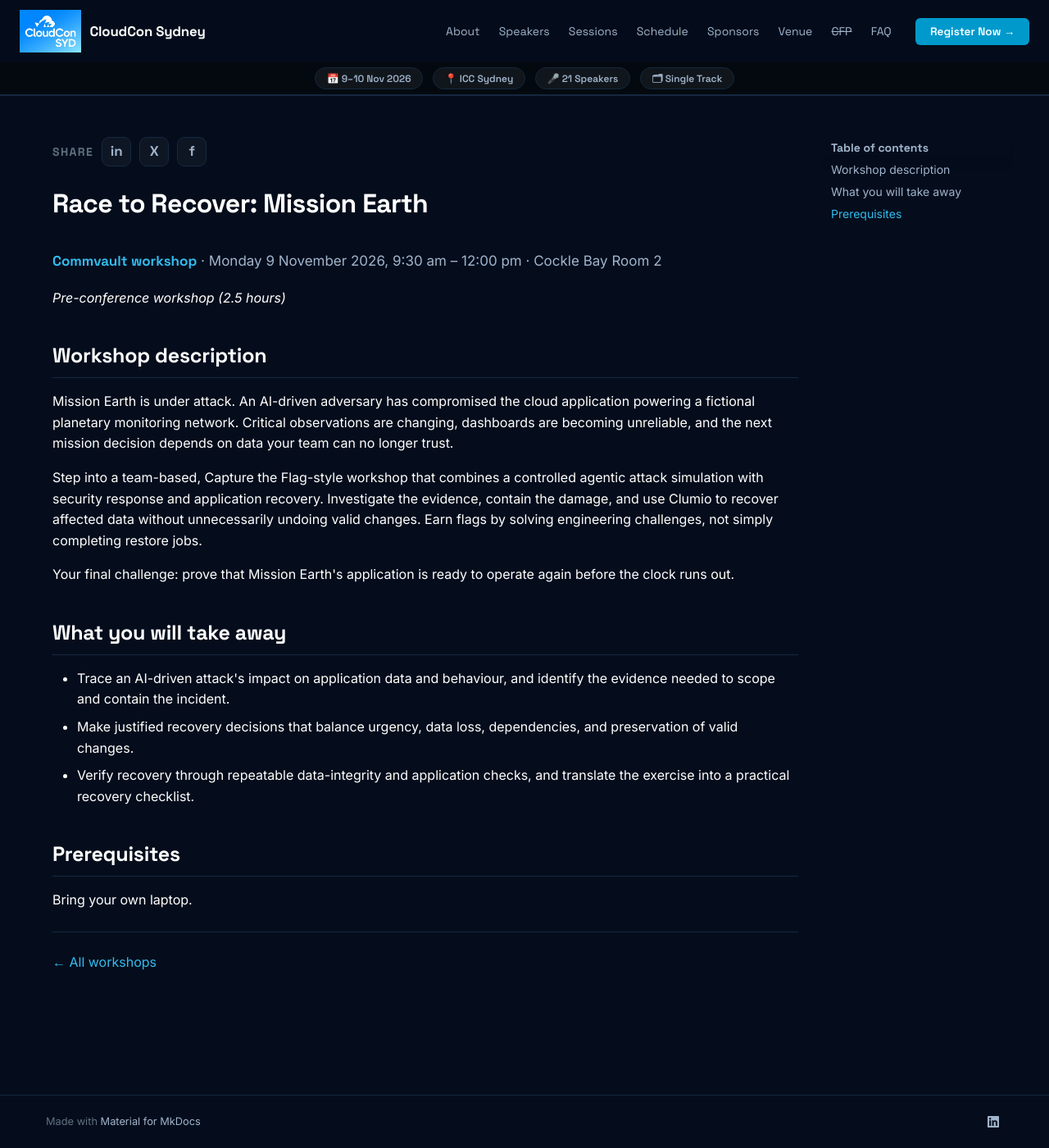
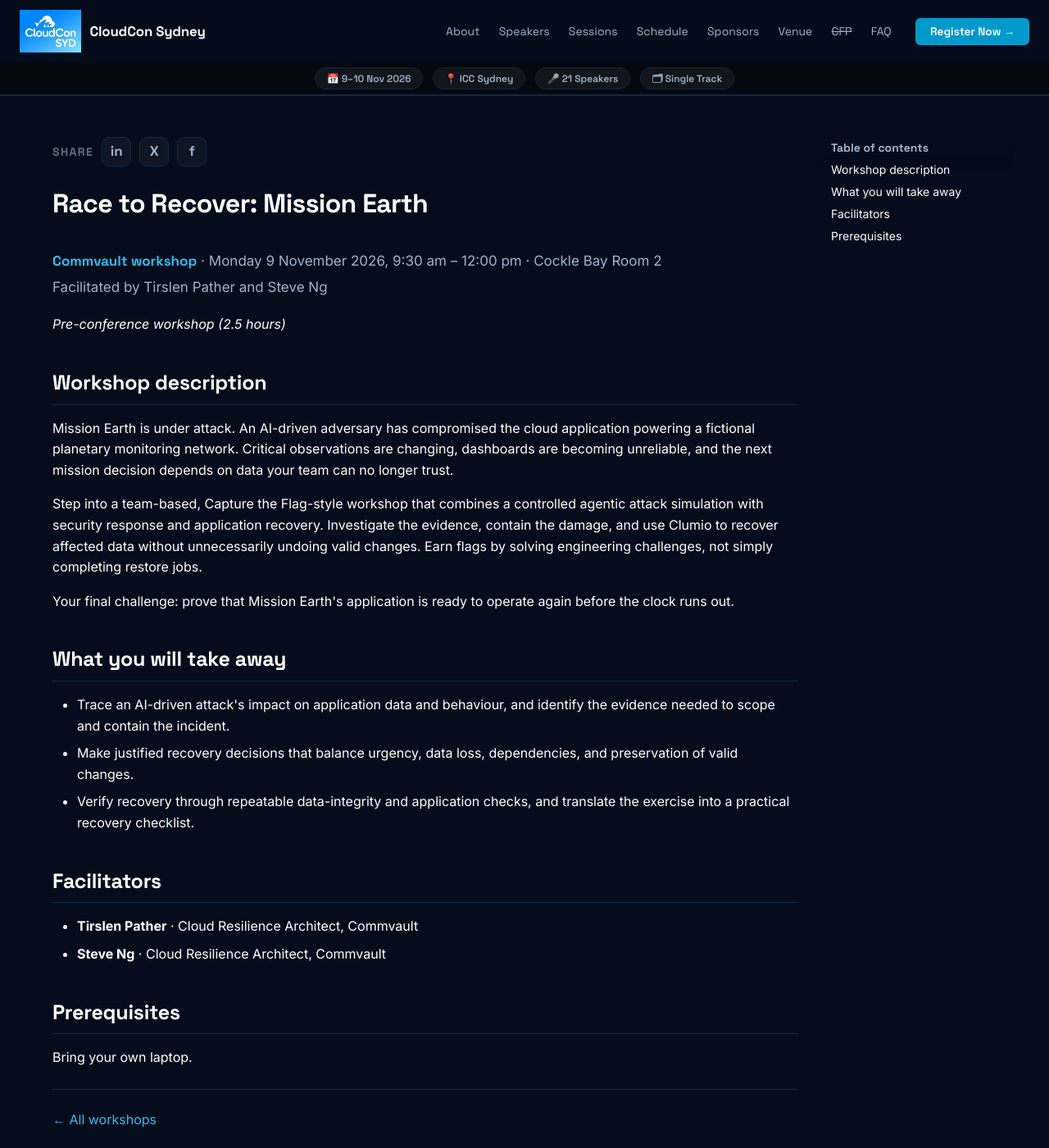
Before and after one commit to cloudconau/site, an MkDocs documentation site: the page built from docs/abstracts/2026/CommvaultWorkshop.md, in a window 1280 px wide and 1400 px high. Shown: the whole window at 82% size. Built offline with MkDocs 1.6.1 and Material for MkDocs 9.7.7, drawn with Linux system fonts in a browser that asks for light colours.

Commit message:
Add the Commvault workshop facilitators, link the logo to Clumio (#16)
Requested by Amy Ngian (Commvault).

Race to Recover: Mission Earth is facilitated by Tirslen Pather and
Steve Ng, both Cloud Resilience Architects at Commvault. They are now
credited on the workshop page (byline and a Facilitators section), the
homepage workshop card, the Day 1 schedule row, the agenda page and the
speakers page table, in the same format as the AWS workshop.

The Commvault sponsor logo now links to https://www.clumio.com/ instead
of commvault.com. The logo image and its label are unchanged.

```diff
--- a/docs/abstracts/2026/CommvaultWorkshop.md
+++ b/docs/abstracts/2026/CommvaultWorkshop.md
@@ -11,7 +11,7 @@ card: "summary"
 # Race to Recover: Mission Earth
 
 <p class="cc-byline" markdown>
-**Commvault workshop** &middot; Monday 9 November 2026, 9:30 am &ndash; 12:00 pm &middot; Cockle Bay Room 2
+**Commvault workshop** &middot; Monday 9 November 2026, 9:30 am &ndash; 12:00 pm &middot; Cockle Bay Room 2<br>Facilitated by Tirslen Pather and Steve Ng
 </p>
 
 *Pre-conference workshop (2.5 hours)*
@@ -30,6 +30,11 @@ Your final challenge: prove that Mission Earth's application is ready to operate
 - Make justified recovery decisions that balance urgency, data loss, dependencies, and preservation of valid changes.
 - Verify recovery through repeatable data-integrity and application checks, and translate the exercise into a practical recovery checklist.
 
+## Facilitators
+
+- **Tirslen Pather** &middot; Cloud Resilience Architect, Commvault
+- **Steve Ng** &middot; Cloud Resilience Architect, Commvault
+
 ## Prerequisites
 
 Bring your own laptop.
--- a/docs/index.html
+++ b/docs/index.html
@@ -929,7 +929,7 @@
         <a class="workshop-card" href="abstracts/2026/CommvaultWorkshop/">
           <div class="workshop-tag">Commvault &middot; Cockle Bay Room 2</div>
           <h3 class="workshop-title">Race to Recover: Mission Earth</h3>
-          <div class="workshop-speakers">Facilitated by Commvault</div>
+          <div class="workshop-speakers">Tirslen Pather &amp; Steve Ng, Commvault</div>
           <p class="workshop-desc">A team-based, Capture the Flag-style workshop: an AI-driven adversary has compromised Mission Earth's cloud application. Investigate, contain, and use Clumio to recover the data without undoing valid changes.</p>
           <span class="workshop-more">Workshop details &rarr;</span>
         </a>
@@ -1516,7 +1516,7 @@
           <div class="session-time">9:30 &ndash; 12:00</div>
           <div>
             <div class="session-title-cell">Race to Recover: Mission Earth</div>
-            <div class="session-speaker-name">Commvault &middot; Cockle Bay Room 2<span class="session-len-inline"> &middot; 2.5 hours</span></div>
+            <div class="session-speaker-name">Tirslen Pather &amp; Steve Ng, Commvault &middot; Cockle Bay Room 2<span class="session-len-inline"> &middot; 2.5 hours</span></div>
           </div>
           <div class="session-room">2.5 hours</div>
         </a>
@@ -1799,7 +1799,7 @@
         <a class="sponsor-logo sponsor-tile" href="https://www.chainguard.dev" target="_blank" rel="noopener noreferrer" aria-label="Chainguard" style="width:280px;">
           <img src="images/sponsors/chainguard.png" alt="Chainguard" style="height:52px; max-width:100%; width:auto;">
         </a>
-        <a class="sponsor-logo sponsor-tile" href="https://www.commvault.com" target="_blank" rel="noopener noreferrer" aria-label="Commvault" style="width:280px;">
+        <a class="sponsor-logo sponsor-tile" href="https://www.clumio.com/" target="_blank" rel="noopener noreferrer" aria-label="Commvault" style="width:280px;">
           <img src="images/sponsors/commvault.svg" alt="Commvault" style="height:52px; max-width:100%; width:auto;">
         </a>
         </div>
```
Also changed, not shown: docs/agenda.md (+1 -1 lines), docs/speakers.md (+1 -1 lines).
